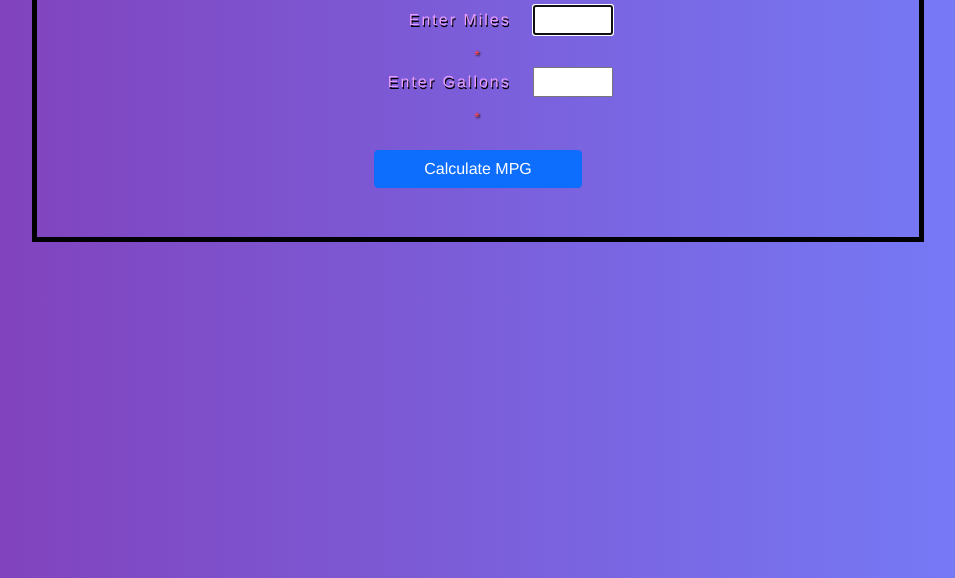
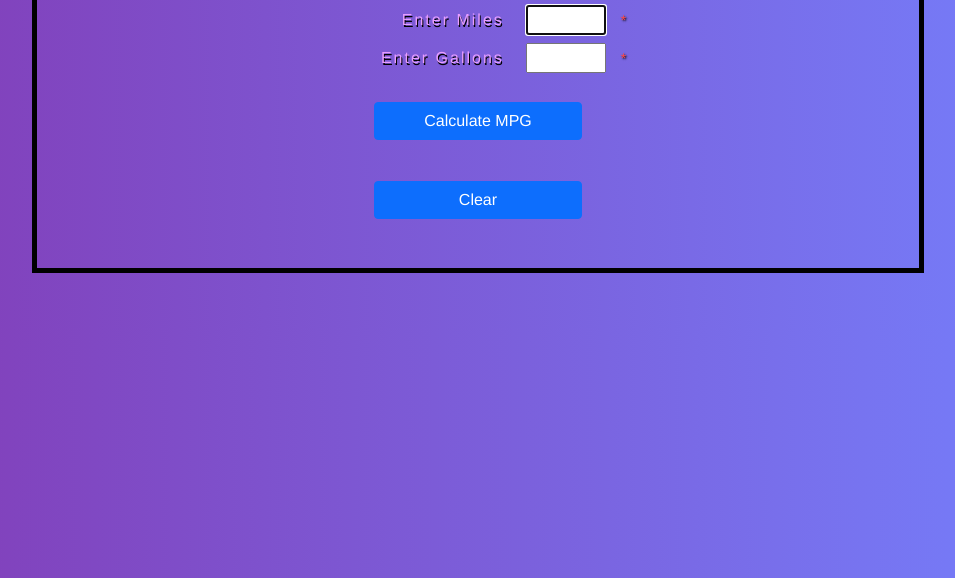
Before and after one commit to webDevAndres/practice-projects, a plain HTML site: page index.html in a window 1280 px wide. Shown: the part 222-800 px from the top of the page, without its empty margins (162-1117 px from the left). Drawn offline with nearby package versions, Linux system fonts and the light colour scheme.

Commit message:
add html for clear button

```diff
--- a/index.html
+++ b/index.html
@@ -13,14 +13,16 @@
     <div class="container">
         <main id="main_content">
             <h1>Calculate MPG</h1>
+            <section>
             <label for="miles">Enter Miles</label>
-
-                <input type="text" id="miles"> <br>
+                <input type="text" id="miles">
                 <span id="miles_error">*</span> <br>
             <label for="gallons">Enter Gallons</label>
-                <input type="text" id="gallons"> <br>
+                <input type="text" id="gallons">
                 <span id="gallons_error">*</span> <br>
+            </section>
            <input type="button" id="calculate_mpg" class="btn btn-primary" value="Calculate MPG"><br>
+           <input type="button" id="clear_entries" class="btn btn-primary" value="Clear"><br>
 
         </main>
     </div>
```
